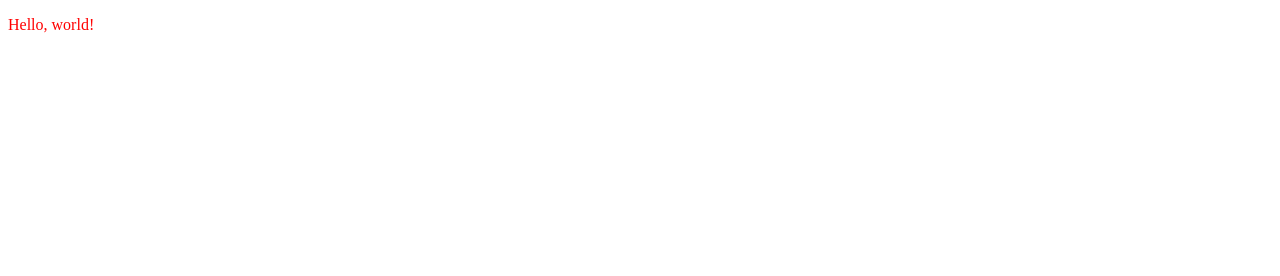
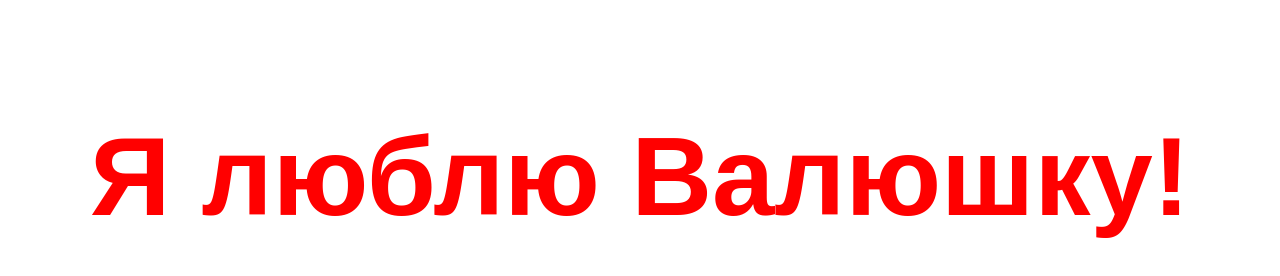
Before and after one commit to Andrpre/first-project, a plain HTML site: page index.html in a window 1280 px wide. Drawn offline with Linux system fonts and the light colour scheme.

Commit message:
Внес еще одно изменние.

```diff
--- a/index.html
+++ b/index.html
@@ -7,6 +7,6 @@
     <title>Document</title>
 </head>
 <body>
-    <p class="hello_massage">Hello, world!</p>
+    <p class="hello_massage">Я люблю Валюшку!</p>
 </body>
 </html>
--- a/style.css
+++ b/style.css
@@ -1,3 +1,7 @@
 .hello_massage{
     color:red;
+    font-size:7em;
+    font-family: Arial, Helvetica, sans-serif;
+    font-weight: 800;
+    text-align: center;
 }
```
